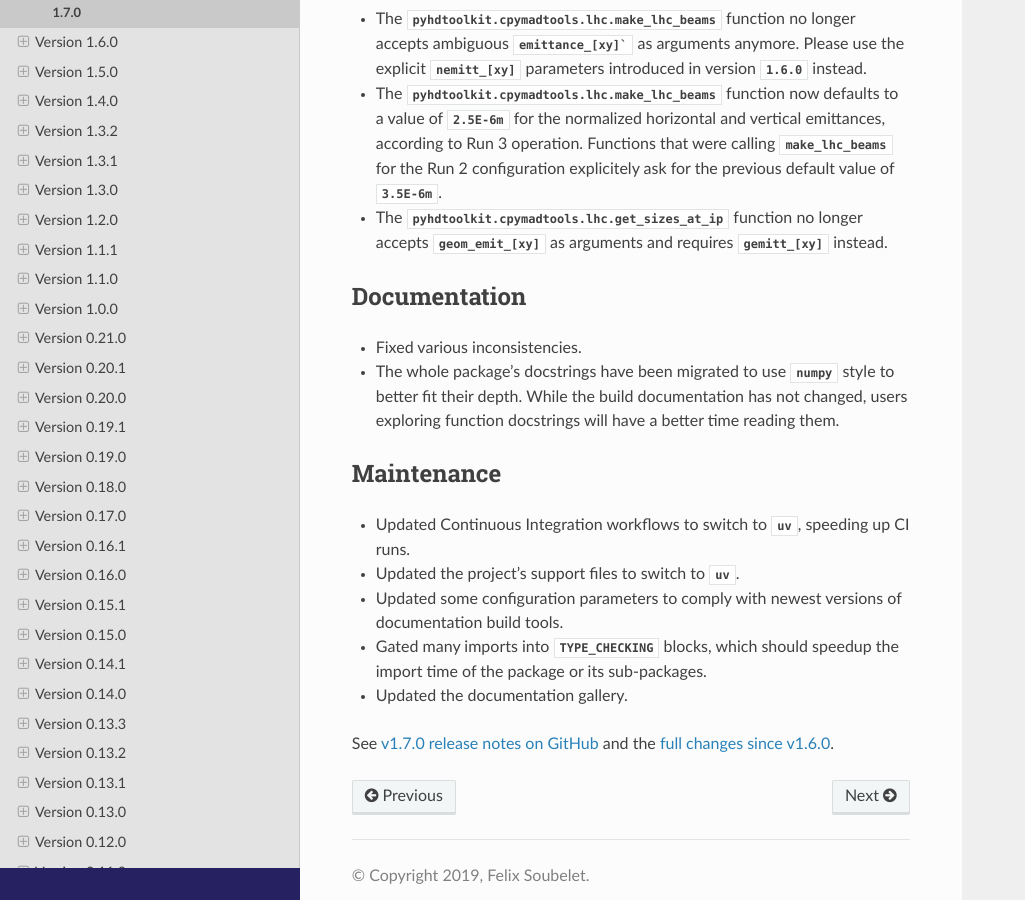
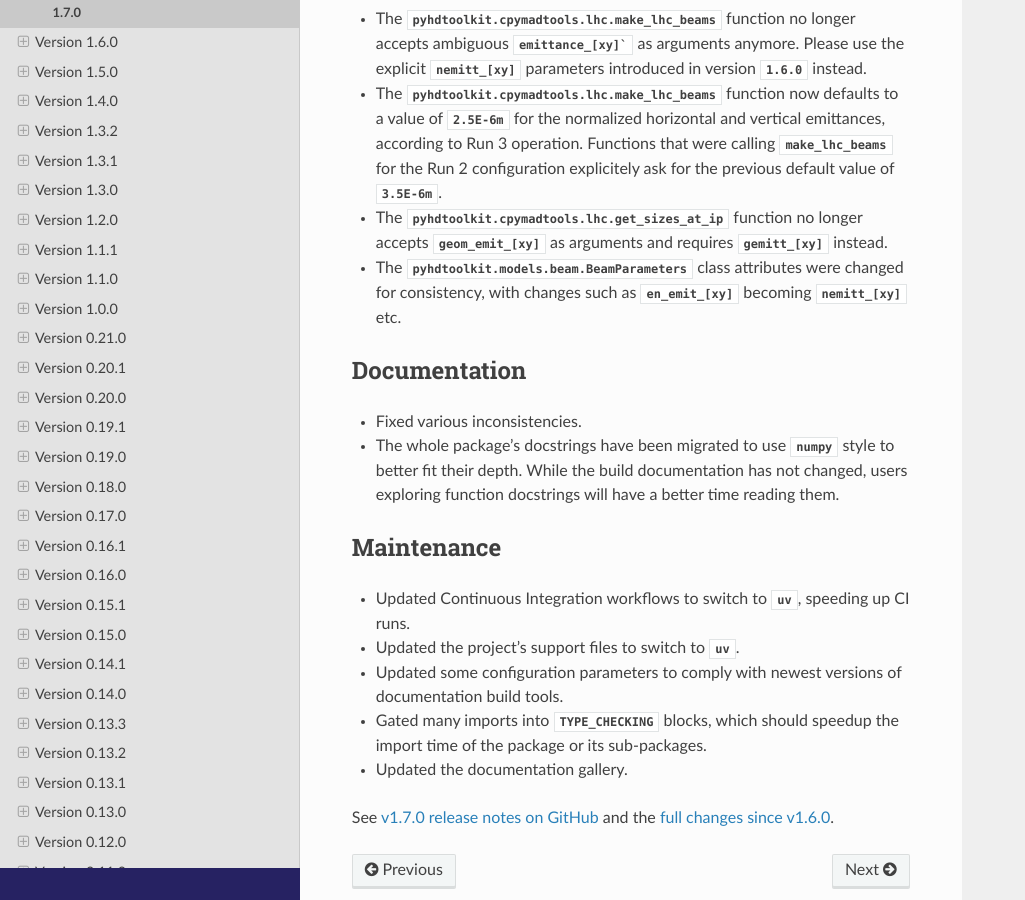
Before and after one commit to fsoubelet/PyhDToolkit, a Sphinx documentation site: the page built from docs/releases/v1.7.0.rst, in a window 1280 px wide and 900 px high, scrolled down 810 px. Shown: the whole window, without its empty margins (0-1025 px from the left). Built offline with Sphinx 7.4.7 and the Read the Docs theme 3.1.0, drawn with Linux system fonts in a browser that asks for light colours; pages that are not in the unit, such as notebooks, are missing from menus.

Commit message:
document changes here

```diff
--- a/docs/releases/v1.7.0.rst
+++ b/docs/releases/v1.7.0.rst
@@ -24,6 +24,7 @@ Changes
 * The `pyhdtoolkit.cpymadtools.lhc.make_lhc_beams` function no longer accepts ambiguous `emittance_[xy]`` as arguments anymore. Please use the explicit `nemitt_[xy]` parameters introduced in version `1.6.0` instead.
 * The `pyhdtoolkit.cpymadtools.lhc.make_lhc_beams` function now defaults to a value of `2.5E-6m` for the normalized horizontal and vertical emittances, according to Run 3 operation. Functions that were calling `make_lhc_beams` for the Run 2 configuration explicitely ask for the previous default value of `3.5E-6m`.
 * The `pyhdtoolkit.cpymadtools.lhc.get_sizes_at_ip` function no longer accepts `geom_emit_[xy]` as arguments and requires `gemitt_[xy]` instead.
+* The `pyhdtoolkit.models.beam.BeamParameters` class attributes were changed for consistency, with changes such as `en_emit_[xy]` becoming `nemitt_[xy]` etc.
 
 Documentation
 ~~~~~~~~~~~~~
```
